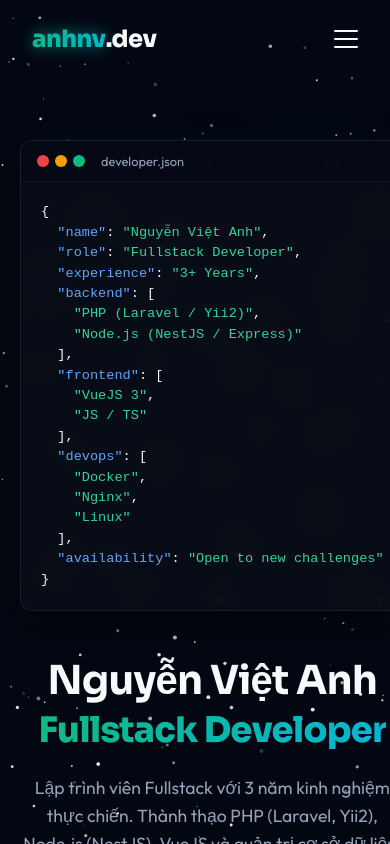
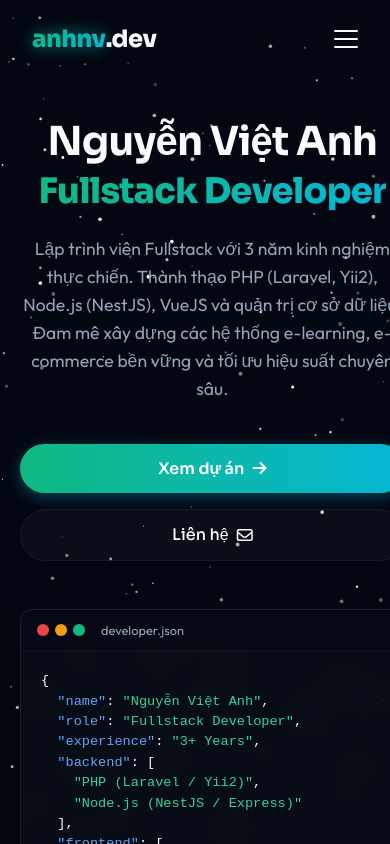
Before and after one commit to nguyenvietanh1409/portfolio, a Vue app: page / in a window 390 px wide. Shown: the top 844 px of the page. Built offline with nearby package versions, Linux system fonts and the light colour scheme.

Commit message:
style: fix mobile responsiveness across navigation, hero, timeline, and project filters

```diff
--- a/src/components/Navigation.vue
+++ b/src/components/Navigation.vue
@@ -364,6 +364,8 @@ onBeforeUnmount(() => {
   transform: translateY(-100%);
   transition: transform 0.5s cubic-bezier(0.16, 1, 0.3, 1);
   z-index: 999;
+  padding: 100px 2rem 40px 2rem;
+  overflow-y: auto;
 }
 
 .mobile-menu.open {
--- a/src/views/ExperienceSection.vue
+++ b/src/views/ExperienceSection.vue
@@ -239,14 +239,18 @@ const { t } = useI18n();
 
 /* Responsive */
 @media (max-width: 768px) {
+  .timeline {
+    padding: 2rem 0.5rem;
+  }
+
   .timeline-line {
-    left: 20px;
+    left: 16px;
   }
 
   .timeline-item {
     width: 100%;
-    padding-left: 45px;
-    padding-right: 0;
+    padding-left: 36px;
+    padding-right: 0.5rem;
   }
 
   .timeline-item.right {
@@ -254,7 +258,7 @@ const { t } = useI18n();
   }
 
   .timeline-dot {
-    left: 12px !important;
+    left: 8px !important;
   }
 
   .left .timeline-dot {
--- a/src/views/HomeSection.vue
+++ b/src/views/HomeSection.vue
@@ -290,6 +290,10 @@ const scrollToSection = (e, id) => {
 
 /* Responsive */
 @media (max-width: 992px) {
+  .hero-section {
+    padding-top: 110px;
+  }
+
   .hero-content {
     grid-template-columns: 1fr;
     gap: 3rem;
@@ -301,7 +305,7 @@ const scrollToSection = (e, id) => {
   }
 
   .hero-visual {
-    order: -1;
+    order: 1; /* Puts code mockup below the text */
   }
 
   .stats-container {
@@ -315,6 +319,12 @@ const scrollToSection = (e, id) => {
 
   .stat-divider {
     display: none;
+  }
+}
+
+@media (max-width: 768px) {
+  .hero-section {
+    padding-top: 120px !important;
   }
 }
 
--- a/src/views/ProjectSection.vue
+++ b/src/views/ProjectSection.vue
@@ -295,6 +295,7 @@ const filteredProjects = computed(() => {
 .project-filters {
   display: flex;
   justify-content: center;
+  flex-wrap: wrap;
   gap: 1rem;
   margin-bottom: 3rem;
 }
```
